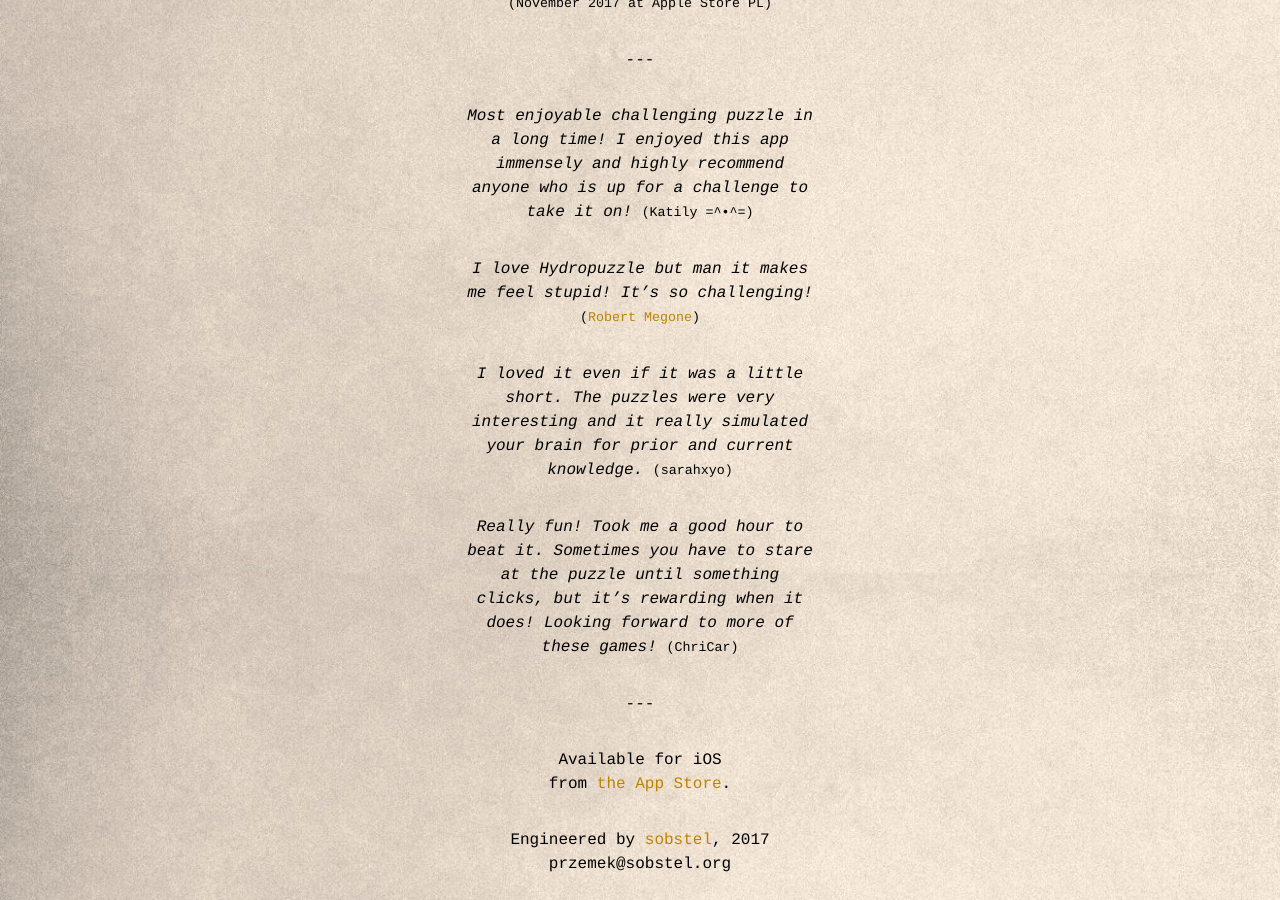
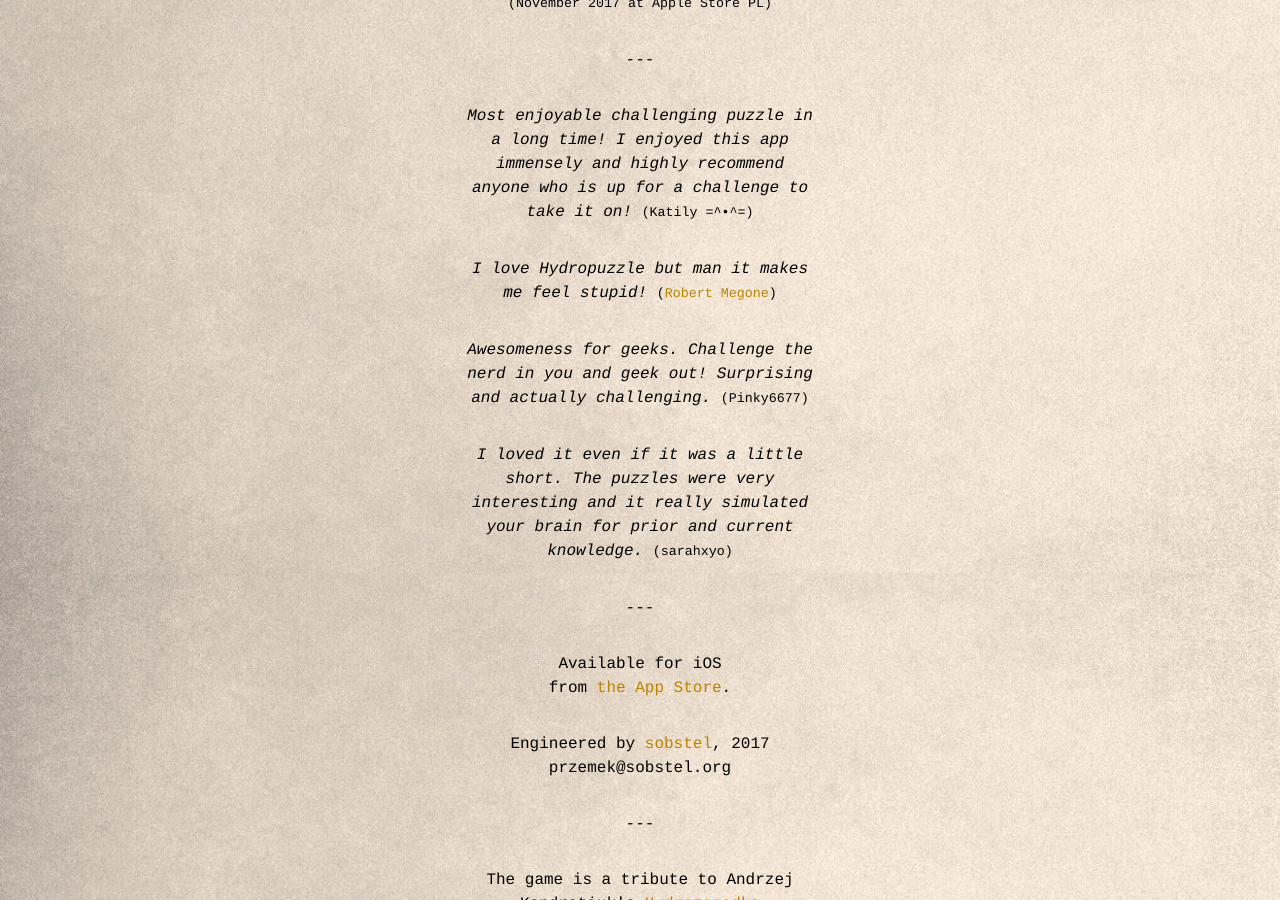
Before and after one commit to sobstel/sobstel.github.com, a Jekyll site: the page built from hydropuzzle.html, in a window 1280 px wide and 900 px high, scrolled down 1694 px. Built offline with Jekyll 4.4.1, drawn with Linux system fonts in a browser that asks for light colours.

Commit message:
hydro: update reviews

```diff
--- a/hydropuzzle.html
+++ b/hydropuzzle.html
@@ -153,16 +153,16 @@
       <small>(Katily =^•^=)</small>
     </p>
     <p>
-      <em>I love Hydropuzzle but man it makes me feel stupid! It’s so challenging!</em>
+      <em>I love Hydropuzzle but man it makes me feel stupid!</em>
       <small>(<a href="https://twitter.com/robertmegone/" target="_blank">Robert Megone</a>)</small>
+    </p>
+    <p>
+      <em>Awesomeness for geeks. Challenge the nerd in you and geek out! Surprising and actually challenging.</em>
+      <small>(Pinky6677)</small>
     </p>
     <p>
       <em>I loved it even if it was a little short. The puzzles were very interesting and it really simulated your brain for prior and current knowledge.</em>
       <small>(sarahxyo)</small>
-    </p>
-    <p>
-      <em>Really fun! Took me a good hour to beat it. Sometimes you have to stare at the puzzle until something clicks, but it’s rewarding when it does! Looking forward to more of these games!</em>
-      <small>(ChriCar)</small>
     </p>
     <p>---</p>
     <p>
```
